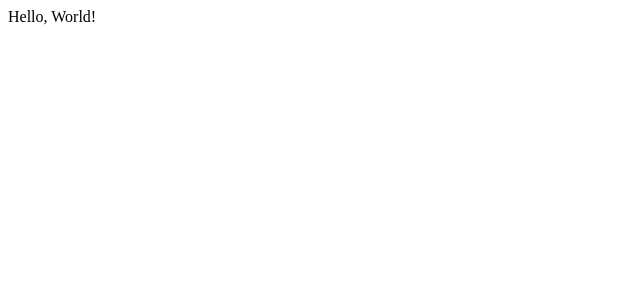
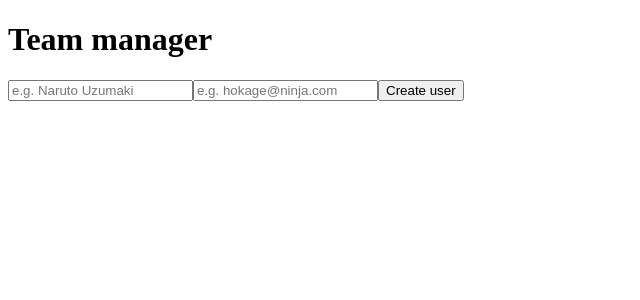
Before and after one commit to drummer-Yurii/vue-pinia, a Vue app: page / in a window 1280 px wide. Shown: the top 300 px of the page, without its empty margins (0-640 px from the left). Built offline with nearby package versions, Linux system fonts and the light colour scheme.

Commit message:
create form for create user

```diff
--- a/src/App.vue
+++ b/src/App.vue
@@ -25,7 +25,14 @@ const CreateUser = () => {
 </script>
 
 <template>
-  Hello, World!
+  <main>
+    <h1>Team manager</h1>
+    <form @submit.prevent="CreateUser">
+      <input type="text" placeholder="e.g. Naruto Uzumaki" v-model="user_input.name" />
+      <input type="email" placeholder="e.g. hokage@ninja.com" v-model="user_input.email" />
+      <input type="submit" value="Create user">
+    </form>
+  </main>
 </template>
 
 <style>
```
